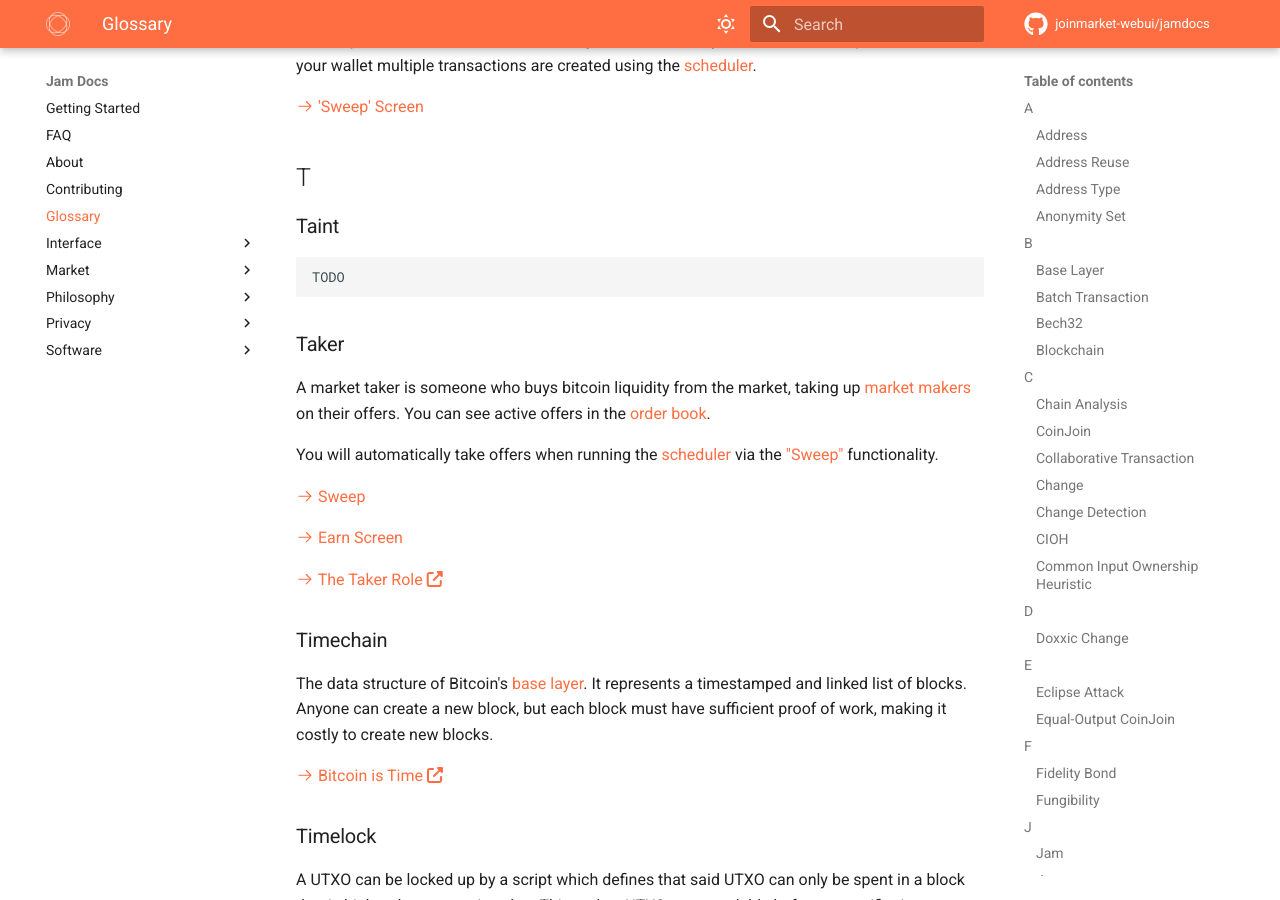
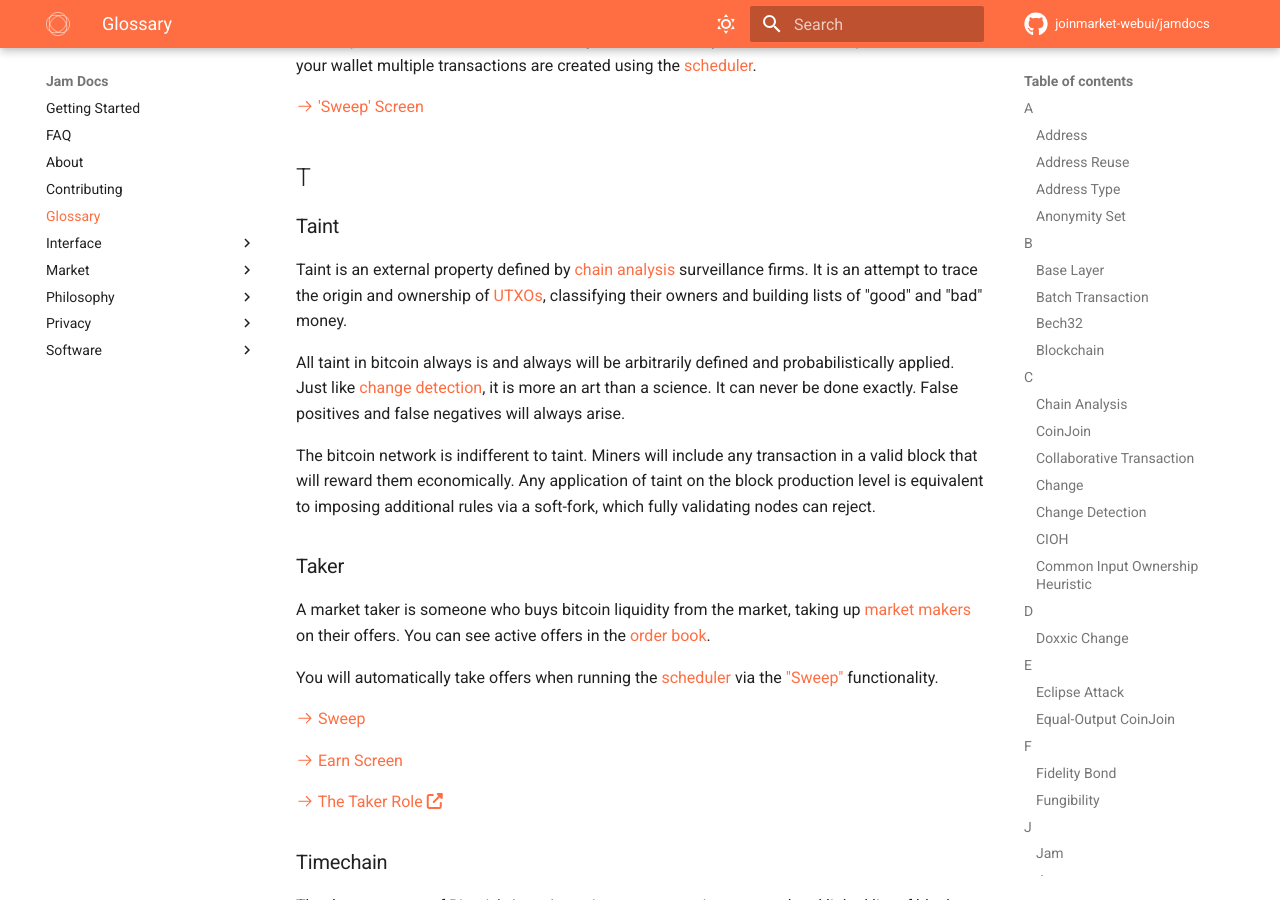
Before and after one commit to joinmarket-webui/jamdocs, an MkDocs documentation site: the page built from docs/glossary.md, in a window 1280 px wide and 900 px high, scrolled down 8941 px. Built offline with MkDocs 1.6.1 and Material for MkDocs 9.7.7, drawn with Linux system fonts in a browser that asks for light colours; nearby versions of some CDN libraries; comment, search, counter and statistics services are not loaded.

Commit message:
feat(glossary): taint

```diff
--- a/docs/glossary.md
+++ b/docs/glossary.md
@@ -469,7 +469,20 @@ sweep all funds from your wallet multiple transactions are created using the
 ## T
 ### Taint
 
-    TODO
+Taint is an external property defined by [chain analysis](#chain-analysis)
+surveillance firms. It is an attempt to trace the origin and ownership of
+[UTXOs](#utxo), classifying their owners and building lists of "good" and "bad"
+money.
+
+All taint in bitcoin always is and always will be arbitrarily defined and
+probabilistically applied. Just like [change detection](#change-detection), it
+is more an art than a science. It can never be done exactly. False positives and
+false negatives will always arise.
+
+The bitcoin network is indifferent to taint. Miners will include any transaction
+in a valid block that will reward them economically. Any application of taint on
+the block production level is equivalent to imposing additional rules via a
+soft-fork, which fully validating nodes can reject.
 
 ### Taker
 A market taker is someone who buys bitcoin liquidity from the market, taking up
```
